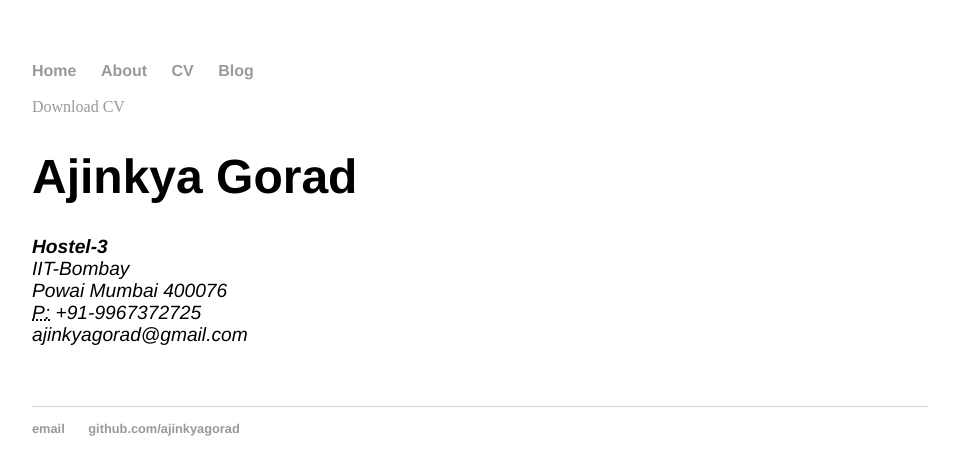
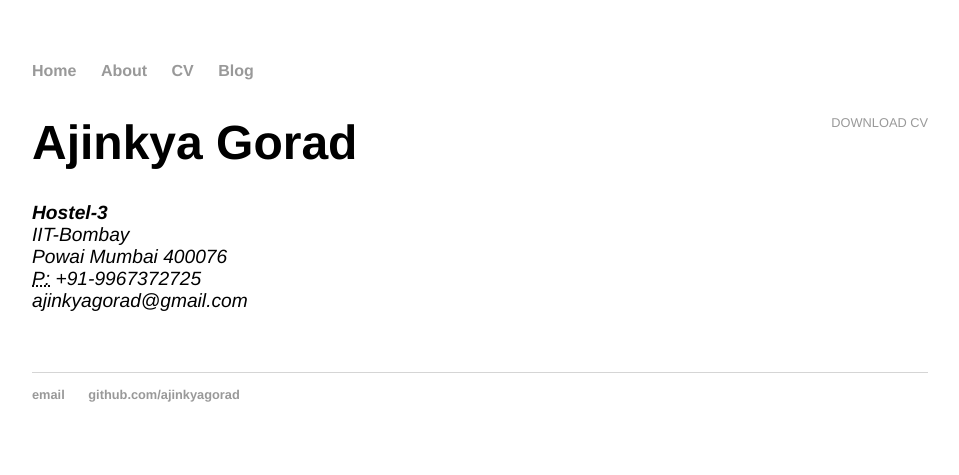
Before and after one commit to ajinkyagorad/ajinkyagorad.github.io, a Jekyll site: the page built from cv/index.html, in a window 1280 px wide. Shown: the top 475 px of the page, without its empty margins (160-1119 px from the left). Built offline with Jekyll 4.4.1, drawn with Linux system fonts in a browser that asks for light colours.

Commit message:
Update index.html

```diff
--- a/cv/index.html
+++ b/cv/index.html
@@ -4,7 +4,7 @@ title: CV of Your Name
 ---
 
 	<div class="cv">
-		<a href="https://github.com/ajinkyagorad/ajinkyagorad.github.io/raw/master/files/cv/resume.pdf" class="preview" title="Download CV as PDF">Download CV</a>
+		<a href="https://github.com/ajinkyagorad/ajinkyagorad.github.io/raw/master/files/cv/resume.pdf" class="download" title="Download CV as PDF">Download CV</a>
 					<h1>Ajinkya Gorad</h1>
 					<address>
 					<strong>Hostel-3</strong><br>
```
